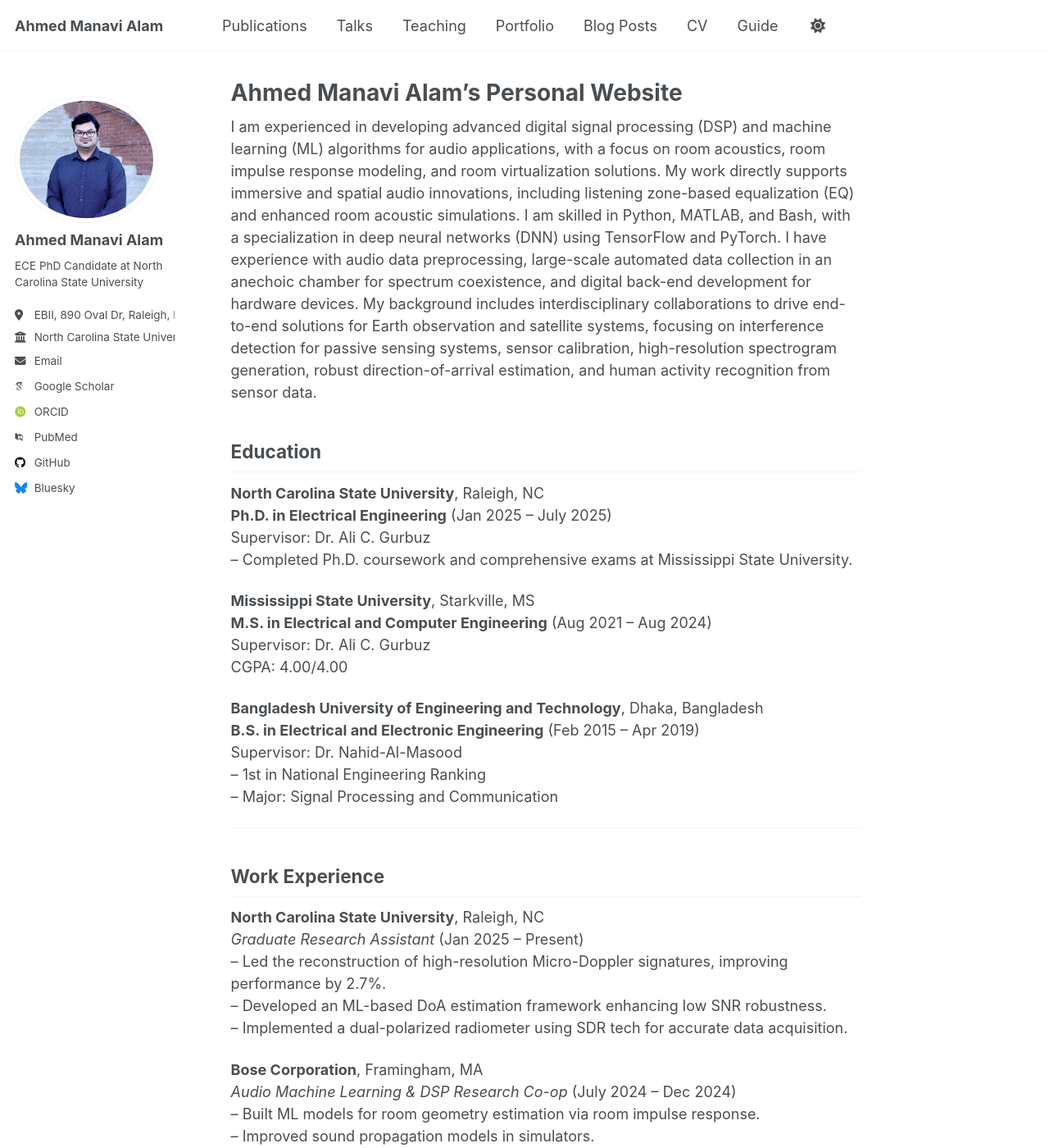
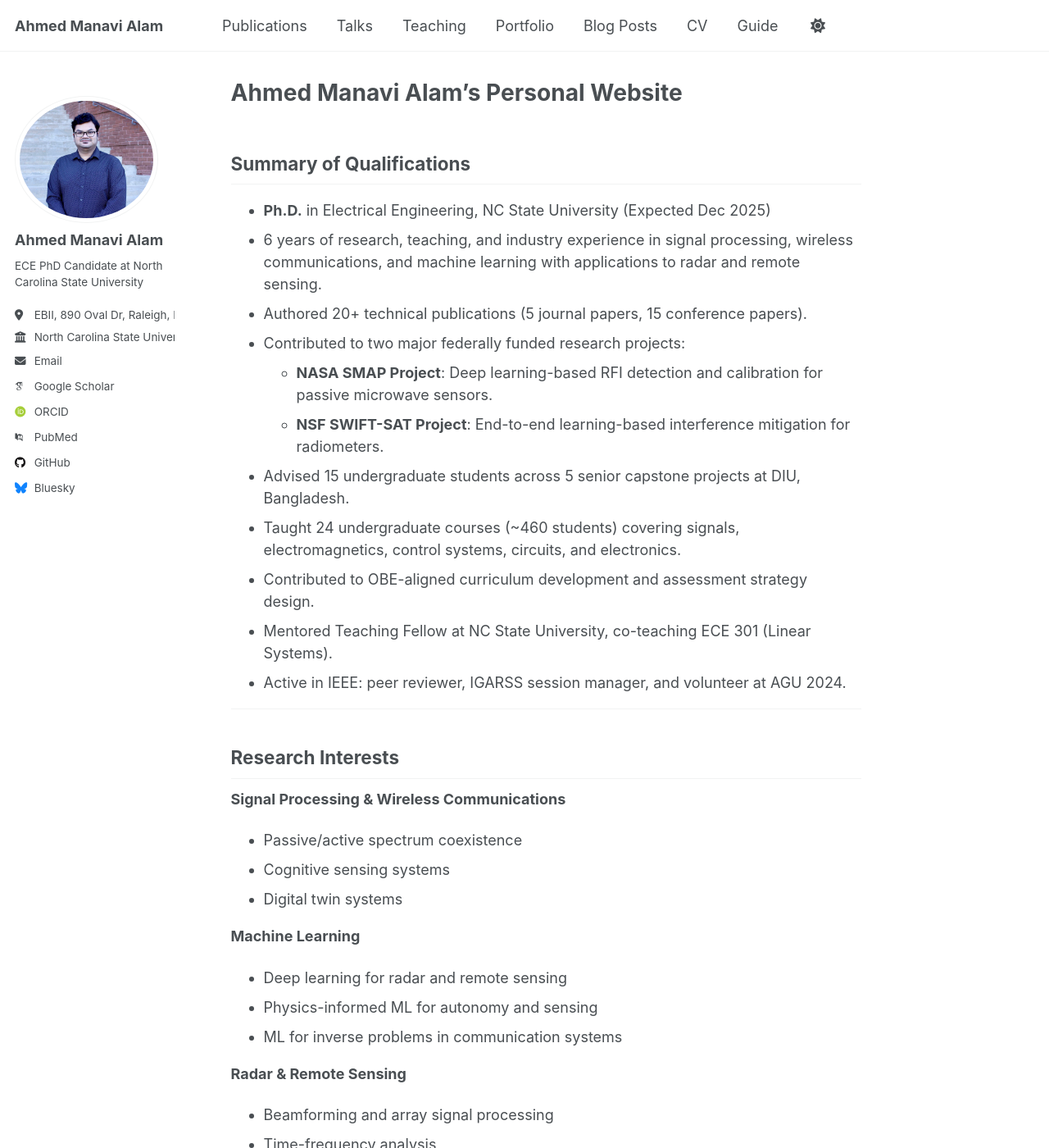
Before and after one commit to ahmed-manavi/ahmed-manavi.github.io, a Jekyll site: the page built from _pages/about.md, in a window 1280 px wide and 1400 px high. Shown: the whole window at 82% size. Built offline with Jekyll 4.4.1, drawn with Linux system fonts in a browser that asks for light colours; some web fonts are replaced; some of the changed text lies outside the part shown.

Commit message:
Update about.md

```diff
--- a/_pages/about.md
+++ b/_pages/about.md
@@ -7,60 +7,75 @@ redirect_from:
   - /about.html
 ---
 
-I am experienced in developing advanced digital signal processing (DSP) and machine learning (ML) algorithms for audio applications, with a focus on room acoustics, room impulse response modeling, and room virtualization solutions. My work directly supports immersive and spatial audio innovations, including listening zone-based equalization (EQ) and enhanced room acoustic simulations. I am skilled in Python, MATLAB, and Bash, with a specialization in deep neural networks (DNN) using TensorFlow and PyTorch. I have experience with audio data preprocessing, large-scale automated data collection in an anechoic chamber for spectrum coexistence, and digital back-end development for hardware devices. My background includes interdisciplinary collaborations to drive end-to-end solutions for Earth observation and satellite systems, focusing on interference detection for passive sensing systems, sensor calibration, high-resolution spectrogram generation, robust direction-of-arrival estimation, and human activity recognition from sensor data.
+## Summary of Qualifications
+
+- **Ph.D.** in Electrical Engineering, NC State University (Expected Dec 2025)
+- 6 years of research, teaching, and industry experience in signal processing, wireless communications, and machine learning with applications to radar and remote sensing.
+- Authored 20+ technical publications (5 journal papers, 15 conference papers).
+- Contributed to two major federally funded research projects:
+  - **NASA SMAP Project**: Deep learning-based RFI detection and calibration for passive microwave sensors.
+  - **NSF SWIFT-SAT Project**: End-to-end learning-based interference mitigation for radiometers.
+- Advised 15 undergraduate students across 5 senior capstone projects at DIU, Bangladesh.
+- Taught 24 undergraduate courses (~460 students) covering signals, electromagnetics, control systems, circuits, and electronics.
+- Contributed to OBE-aligned curriculum development and assessment strategy design.
+- Mentored Teaching Fellow at NC State University, co-teaching ECE 301 (Linear Systems).
+- Active in IEEE: peer reviewer, IGARSS session manager, and volunteer at AGU 2024.
+
+---
+
+## Research Interests
+
+**Signal Processing & Wireless Communications**
+- Passive/active spectrum coexistence
+- Cognitive sensing systems
+- Digital twin systems
+
+**Machine Learning**
+- Deep learning for radar and remote sensing
+- Physics-informed ML for autonomy and sensing
+- ML for inverse problems in communication systems
+
+**Radar & Remote Sensing**
+- Beamforming and array signal processing
+- Time-frequency analysis
+- SDR-based passive sensing
+- UAV-based precision agriculture
+- GNSS-R and satellite-based observation
+
+---
 
 ## Education
 
 **North Carolina State University**, Raleigh, NC
-**Ph.D. in Electrical Engineering** (Jan 2025 – July 2025)
-Supervisor: Dr. Ali C. Gurbuz
-– Completed Ph.D. coursework and comprehensive exams at Mississippi State University.
+Ph.D. in Electrical Engineering (Expected Dec 2025)
+Dissertation: *Spectrum Coexistence Between Active Technologies and Passive Sensing Systems*
+Advisor: Dr. Ali Gurbuz
 
 **Mississippi State University**, Starkville, MS
-**M.S. in Electrical and Computer Engineering** (Aug 2021 – Aug 2024)
-Supervisor: Dr. Ali C. Gurbuz
-CGPA: 4.00/4.00
+M.S. in Electrical and Computer Engineering (Apr 2024)
+Thesis: *Radio Frequency Interference Detection and Mitigation in Microwave Radiometers*
+Advisor: Dr. Ali Gurbuz
 
-**Bangladesh University of Engineering and Technology**, Dhaka, Bangladesh
-**B.S. in Electrical and Electronic Engineering** (Feb 2015 – Apr 2019)
-Supervisor: Dr. Nahid-Al-Masood
-– 1st in National Engineering Ranking
-– Major: Signal Processing and Communication
+**Bangladesh University of Engineering and Technology (BUET)**, Dhaka, Bangladesh
+B.S. in Electrical and Electronic Engineering (June 2019)
 
 ---
 
-## Work Experience
+## Professional Experience
 
 **North Carolina State University**, Raleigh, NC
-*Graduate Research Assistant* (Jan 2025 – Present)
-– Led the reconstruction of high-resolution Micro-Doppler signatures, improving performance by 2.7%.
-– Developed an ML-based DoA estimation framework enhancing low SNR robustness.
-– Implemented a dual-polarized radiometer using SDR tech for accurate data acquisition.
+*Graduate Research Assistant*, IMPRESS Lab (Jan 2025 – Present)
 
 **Bose Corporation**, Framingham, MA
-*Audio Machine Learning & DSP Research Co-op* (July 2024 – Dec 2024)
-– Built ML models for room geometry estimation via room impulse response.
-– Improved sound propagation models in simulators.
-– Optimized audio data pipelines with cross-functional teams.
+*Audio ML & DSP Research Co-op* (July 2024 – Dec 2024)
 
 **Mississippi State University**, Starkville, MS
-*Graduate Research Assistant, IMPRESS* (Sep 2023 – June 2024)
-– Created a deep learning RFI mitigation algorithm for satellite systems.
-– Built a spectrum coexistence testbed and coded in C/C++ and MATLAB.
-– Calibrated radiometers from I/Q samples using DSP & ML techniques.
+*Graduate Research Assistant*, IMPRESS Lab (Aug 2021 – Jun 2024)
 
 **High Performance Computing Collaboratory**, Starkville, MS
-*Machine Learning Intern, GRI* (June 2023 – Aug 2023)
-– Designed a CNN-based crop classification model using Sentinel-2 data.
-– Implemented advanced preprocessing and phenology metrics.
-– Reached 85% accuracy in crop mapping.
-
-**Mississippi State University**, Starkville, MS
-*Graduate Research Assistant, IMPRESS* (Aug 2021 – May 2023)
-– Estimated antenna temperature with 95% accuracy via CNN-based models.
-– Improved global interference detection by 3.13%.
+*Machine Learning Intern*, GRI (May 2023 – Jul 2023)
 
 **Daffodil International University**, Dhaka, Bangladesh
-*Lecturer, Electrical and Telecommunication Engineering* (Sep 2019 – Jul 2021)
-– Taught advanced DSP and ML courses.
-– Supervised undergraduate research and thesis projects.
+*Lecturer*, Electrical and Telecommunication Engineering (Sep 2019 – Jul 2021)
+
+---
```
